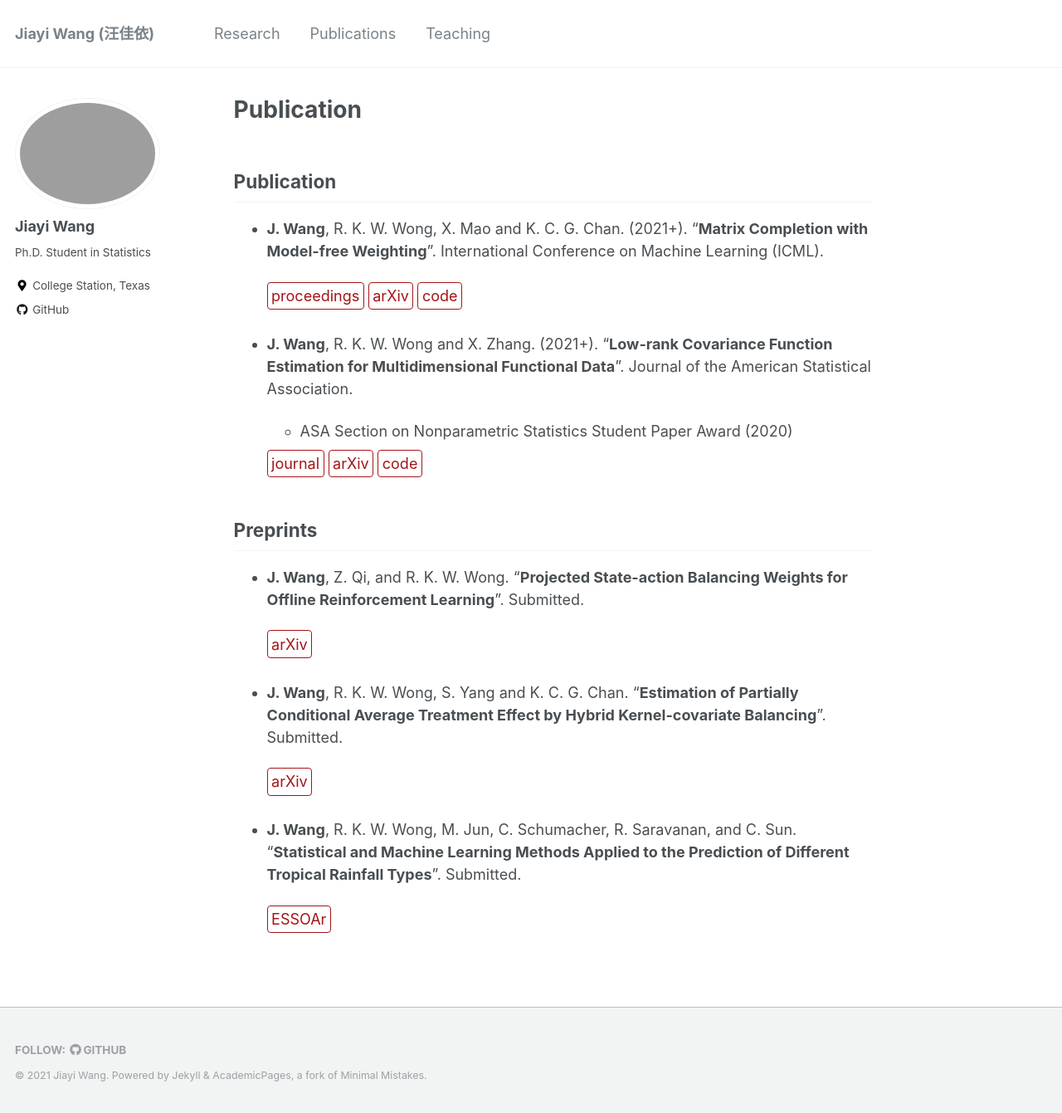
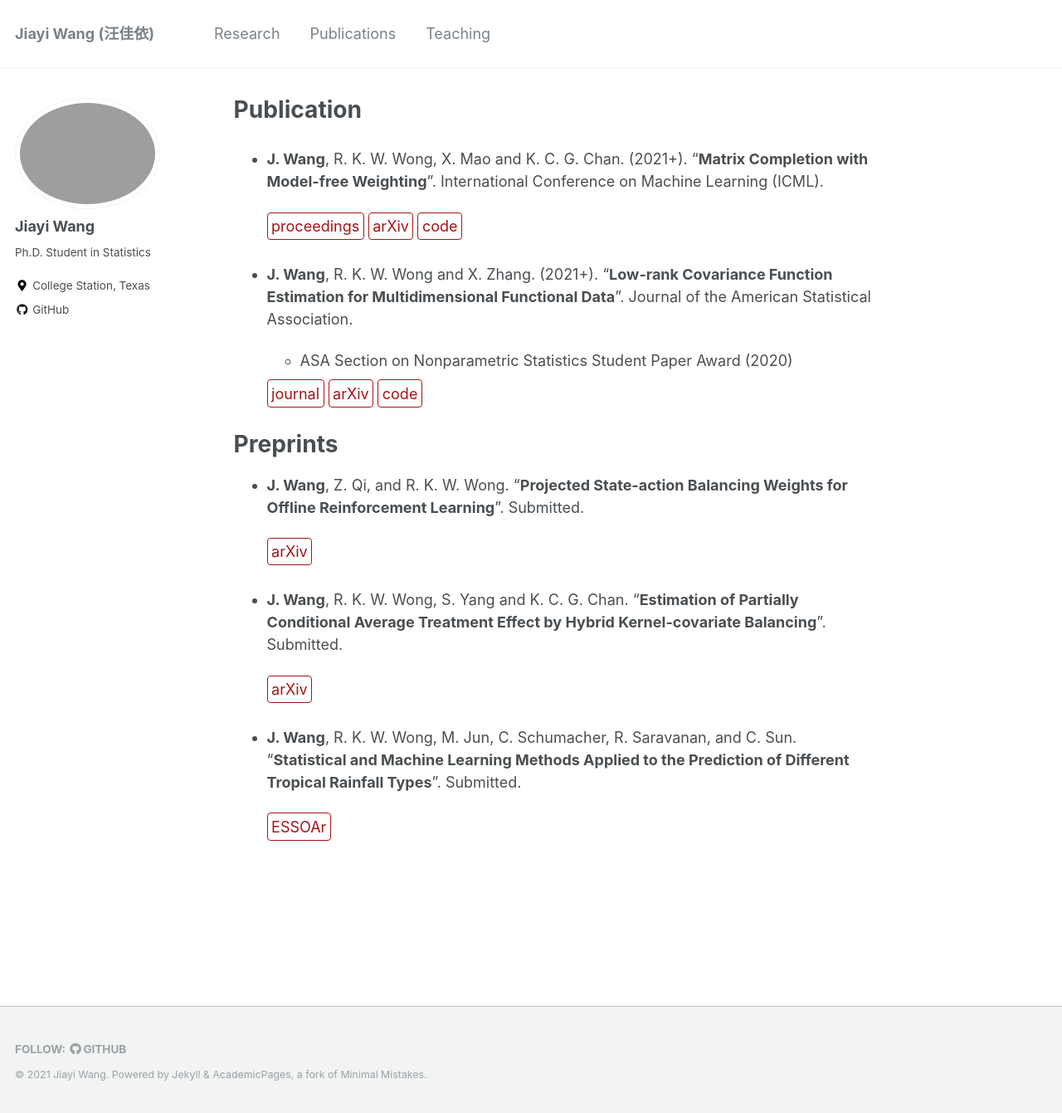
Before and after one commit to jiayiwang1017/jiayiwang1017.github.io, a Jekyll site: the page built from _pages/publications.md, in a window 1280 px wide and 1341 px high. Shown: the whole window at 83% size. Built offline with Jekyll 4.4.1, drawn with Linux system fonts in a browser that asks for light colours; our own code applies the rules of GitHub Pages for plain Markdown files.

Commit message:
Update publications.md

```diff
--- a/_pages/publications.md
+++ b/_pages/publications.md
@@ -1,9 +1,8 @@
 ---
 permalink: /publications/
-
+title: "Publication"
 ---
 
-## Publication
 
 
 - **J. Wang**, R. K. W. Wong, X. Mao and K. C. G. Chan. (2021+). "**Matrix Completion with Model-free Weighting**". International Conference on Machine Learning (ICML).
@@ -17,7 +16,7 @@ permalink: /publications/
   [journal](https://www.tandfonline.com/doi/full/10.1080/01621459.2020.1820344){: .btn--research} [arXiv](https://arxiv.org/abs/2008.12919){: .btn--research}  [code](https://github.com/jiayiwang1017/mfdacov-code){: .btn--research}
 
 
-## Preprints
+# Preprints
 
 - **J. Wang**, Z. Qi, and R. K. W. Wong.  "**Projected State-action Balancing Weights for Offline Reinforcement Learning**". Submitted.
 
```
